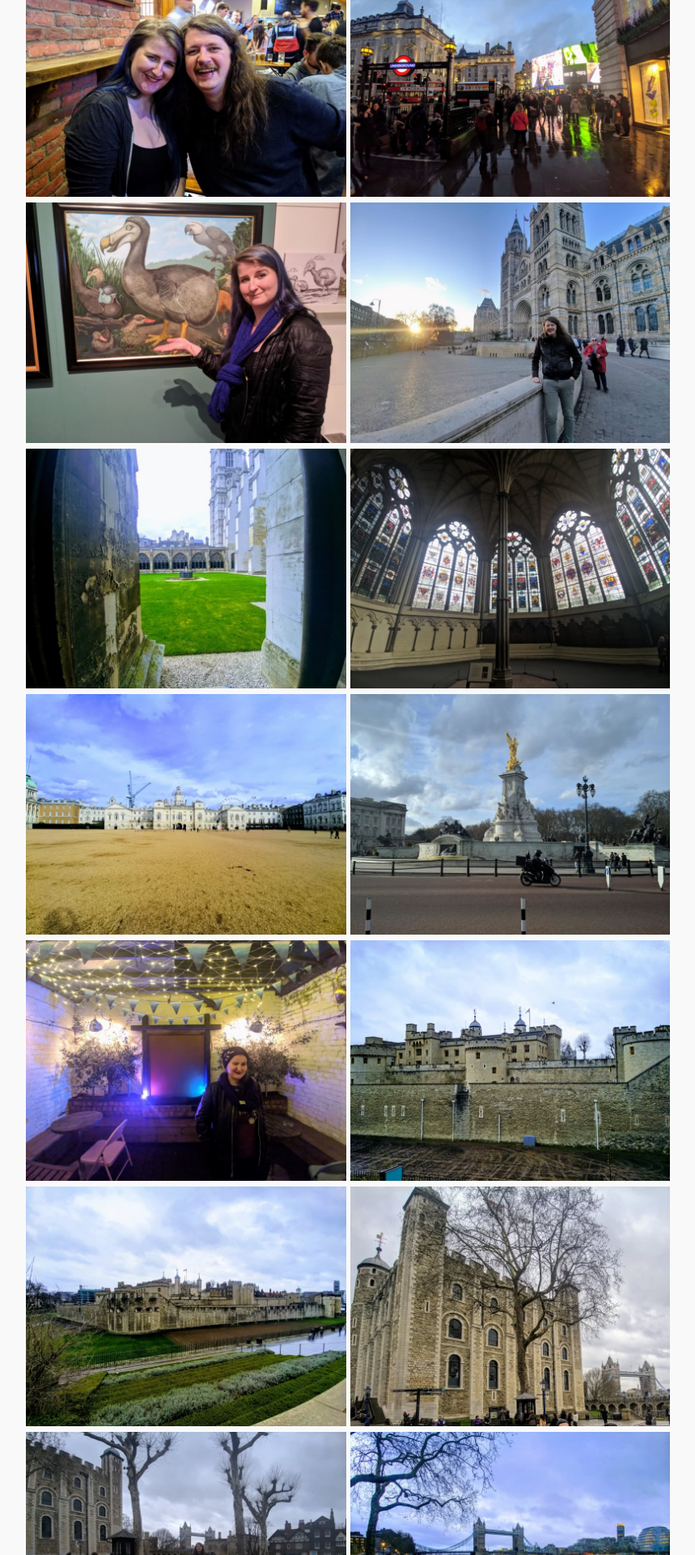
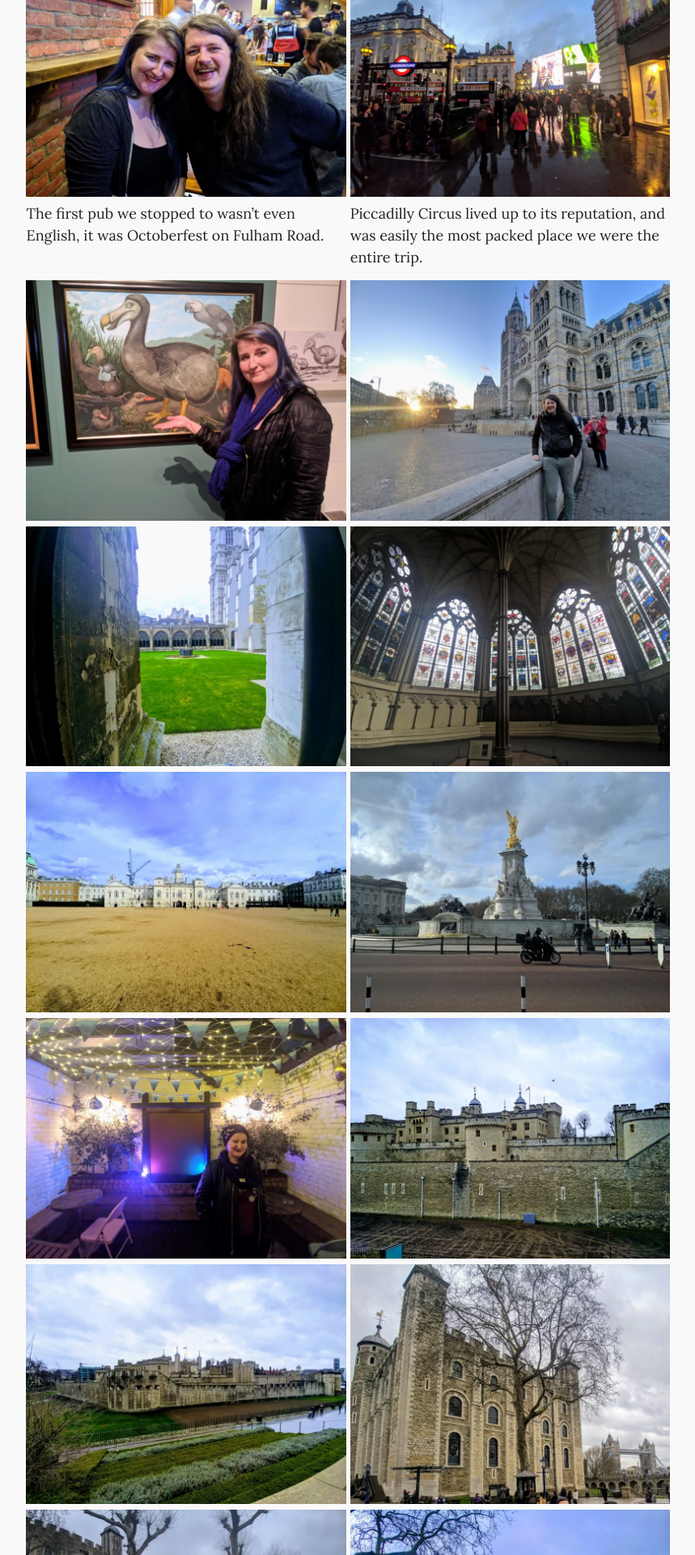
Before and after one commit to WillPresley/willpresley-dotcom, a Jekyll site: the page built from blog/_posts/2019-03-12-our-trip-to-london-2019.md, in a window 1280 px wide. Shown: the part 748-2668 px from the top of the page at 81% size, without its empty margins (204-1063 px from the left). Built offline with Jekyll 4.4.1, drawn with Linux system fonts in a browser that asks for light colours; a script that is not in the unit is left out.

Commit message:
Fix photo grid SCSS and start adding captions

```diff
--- a/blog/_posts/2019-03-12-our-trip-to-london-2019.md
+++ b/blog/_posts/2019-03-12-our-trip-to-london-2019.md
@@ -20,15 +20,19 @@ Click/tap on a photo to view it full-size.
 
 ### Sight Seeing
 
-<div markdown="1" class="photo-half remove-margin">
+<div markdown="1" class="photo-half remove-top-margin with-caption">
 
 [![London Trip 2019]({{site.url}}/uploads/2019-03/thumbs/london-trip-2019_001_thumb.jpg "London Trip 2019")]({{site.url}}/uploads/2019-03/london-trip-2019_001.jpg){: target="_blank" .image-link .fullwidth}
 
+The first pub we stopped to wasn't even English, it was Octoberfest on Fulham Road.
+
 </div>
 
-<div markdown="1" class="photo-half remove-margin">
+<div markdown="1" class="photo-half remove-top-margin with-caption">
 
 [![London Trip 2019]({{site.url}}/uploads/2019-03/thumbs/london-trip-2019_002_thumb.jpg "London Trip 2019")]({{site.url}}/uploads/2019-03/london-trip-2019_002.jpg){: target="_blank" .image-link .fullwidth}
+
+Piccadilly Circus lived up to its reputation, and was easily the most packed place we were the entire trip.
 
 </div>
 
```
Also changed, not shown: _sass/screen.scss (+29 -10 lines), blog/_posts/2019-12-31-blog-recap-2019.md (+4 -0 lines), css/screen.min.css.
